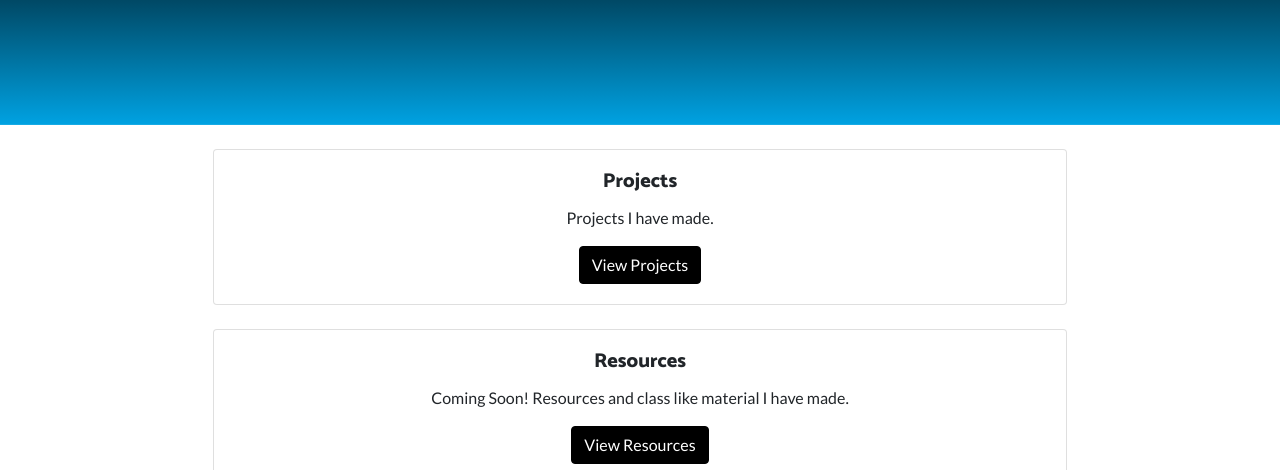
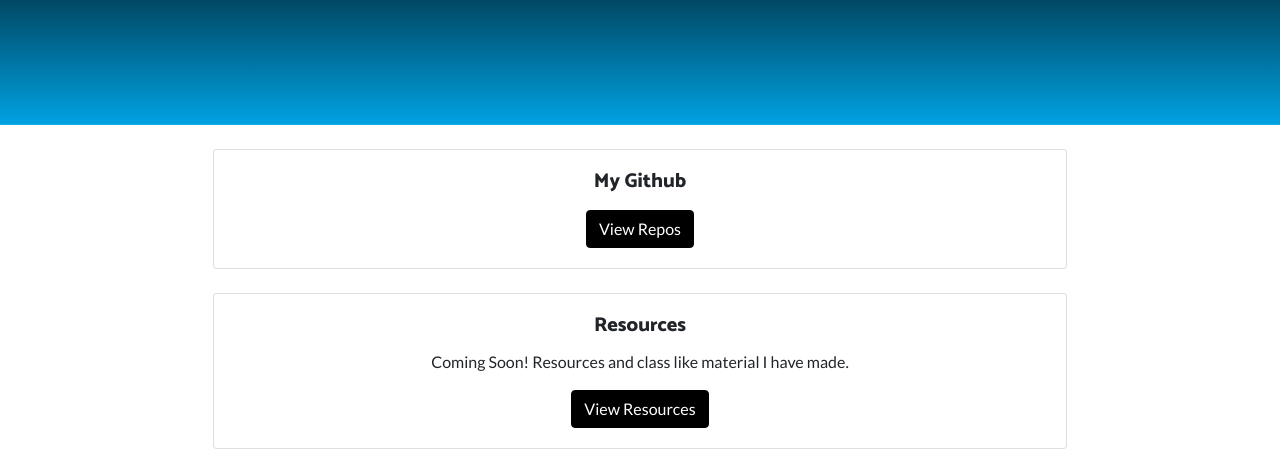
Before and after one commit to GeorgeHorsey/George-Horsey-Website, a plain HTML site: page index.html in a window 1280 px wide. Shown: the part 327-797 px from the top of the page. Drawn offline with Linux system fonts and the light colour scheme.

Commit message:
Update index.html

```diff
--- a/index.html
+++ b/index.html
@@ -43,9 +43,9 @@
   <section>
     <div class="card text-center col-lg-8 mx-auto">
         <div class="card-body">
-          <h5 class="card-title">Projects</h5>
-          <p class="card-text">Projects I have made.</p>
-          <a href="projects.html" class="btn btn-primary">View Projects</a>
+          <h5 class="card-title">My Github</h5>
+          <p class="card-text"></p>
+          <a href="projects.html" class="btn btn-primary">View Repos</a>
         </div>
       </div>
   </section>
```
